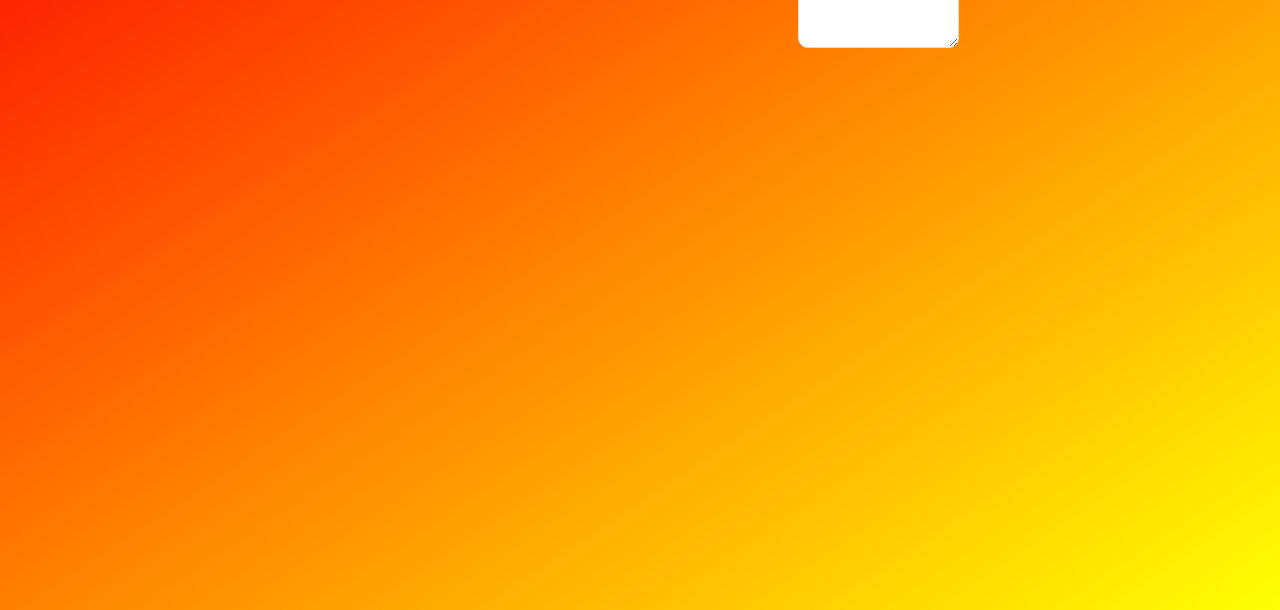
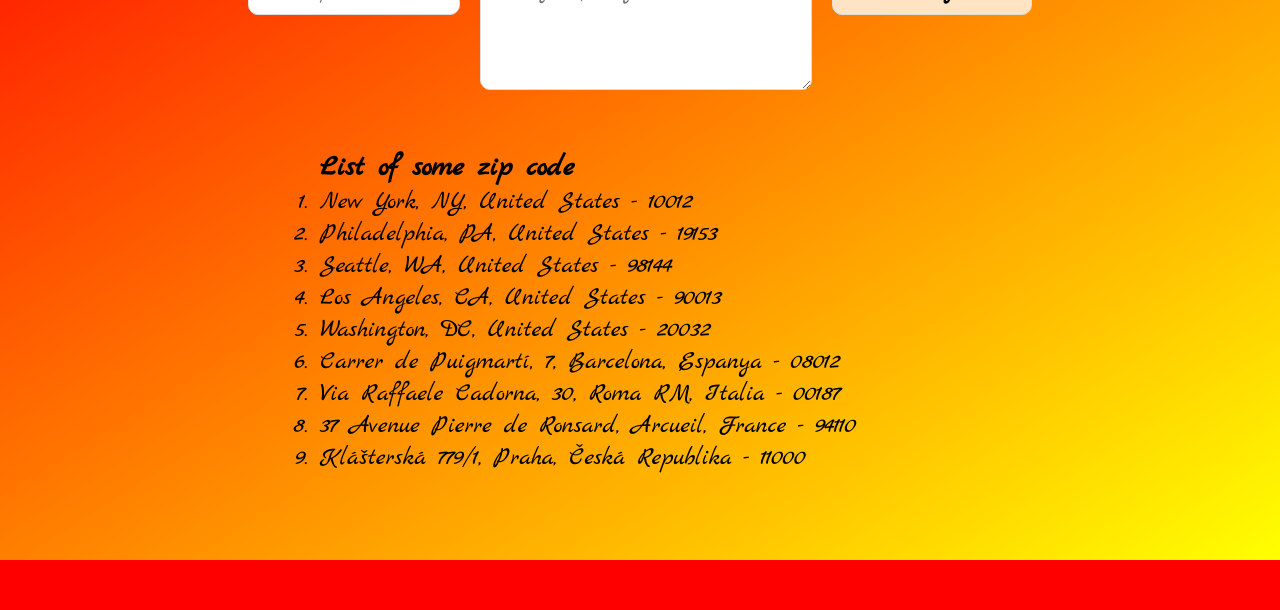
Before and after one commit to elambova/WeatherJournalApp, a plain HTML site: page website/index.html in a window 1280 px wide. Shown: the part 240-850 px from the top of the page. After the commit the page ends 800 px from the top, so only its background shows below. Drawn offline with Linux system fonts and the light colour scheme; a web font is replaced by a local one.

Commit message:
Refactor: Add new elements.

```diff
--- a/website/index.html
+++ b/website/index.html
@@ -5,22 +5,46 @@
     <meta charset="UTF-8">
     <meta name="viewport" content="width=device-width, initial-scale=1.0">
     <title>Weather Journal App</title>
+    <link href="https://fonts.googleapis.com/css2?family=Fredericka+the+Great&display=swap" rel="stylesheet">
+    <link href="https://fonts.googleapis.com/css2?family=Marck+Script&display=swap" rel="stylesheet">
     <link rel="stylesheet" href="css/style.css">
 </head>
 
 <body>
+    <header id="header">
+        <h1>This is Weather Journal App</h1>
+    </header>
     <div id="weatherApp">
-        <h1>This is Weather Journal App</h1>
         <input id="zip" name="zip" placeholder="Enter zip code here">
-        <textarea id="feelings" placeholder="Enter your feelings" rows="9" cols="50"></textarea>
+        <textarea id="feelings" placeholder="Enter your feelings" rows="4" cols="50"></textarea>
         <button id="generate">Let's go!</button>
     </div>
 
+    <h2 id="entryHolderTitle">the zip code you entered is for: <b id="city"></b></h2>
     <div id="entryHolder">
         <div id="date"></div>
         <div id="temp"></div>
         <div id="content"></div>
     </div>
+    <div id="listOfZipCode">
+        <h3>List of some zip code </h3>
+        <ol>
+            <li><span class="location">New York, NY, United States</span> - <span class="zipCode">10012</span></li>
+            <li><span class="location">Philadelphia, PA, United States</span> - <span class="zipCode">19153</span></li>
+            <li><span class="location">Seattle, WA, United States</span> - <span class="zipCode">98144</span></li>
+            <li><span class="location">Los Angeles, CA, United States</span> - <span class="zipCode">90013</span></li>
+            <li><span class="location">Washington, DC, United States</span> - <span class="zipCode">20032</span></li>
+            <li><span class="location">Carrer de Puigmartí, 7, Barcelona, Espanya</span> - <span
+                    class="zipCode">08012</span></li>
+            <li><span class="location">Via Raffaele Cadorna, 30, Roma RM, Italia</span> - <span
+                    class="zipCode">00187</span></li>
+            <li><span class="location">37 Avenue Pierre de Ronsard, Arcueil, France</span> - <span
+                    class="zipCode">94110</span></li>
+            <li><span class="location">Klášterská 779/1, Praha, Česká Republika</span> - <span
+                    class="zipCode">11000</span>
+            </li>
+        </ol>
+    </div>
     <script src="js/app.js"></script>
 </body>
 
```
